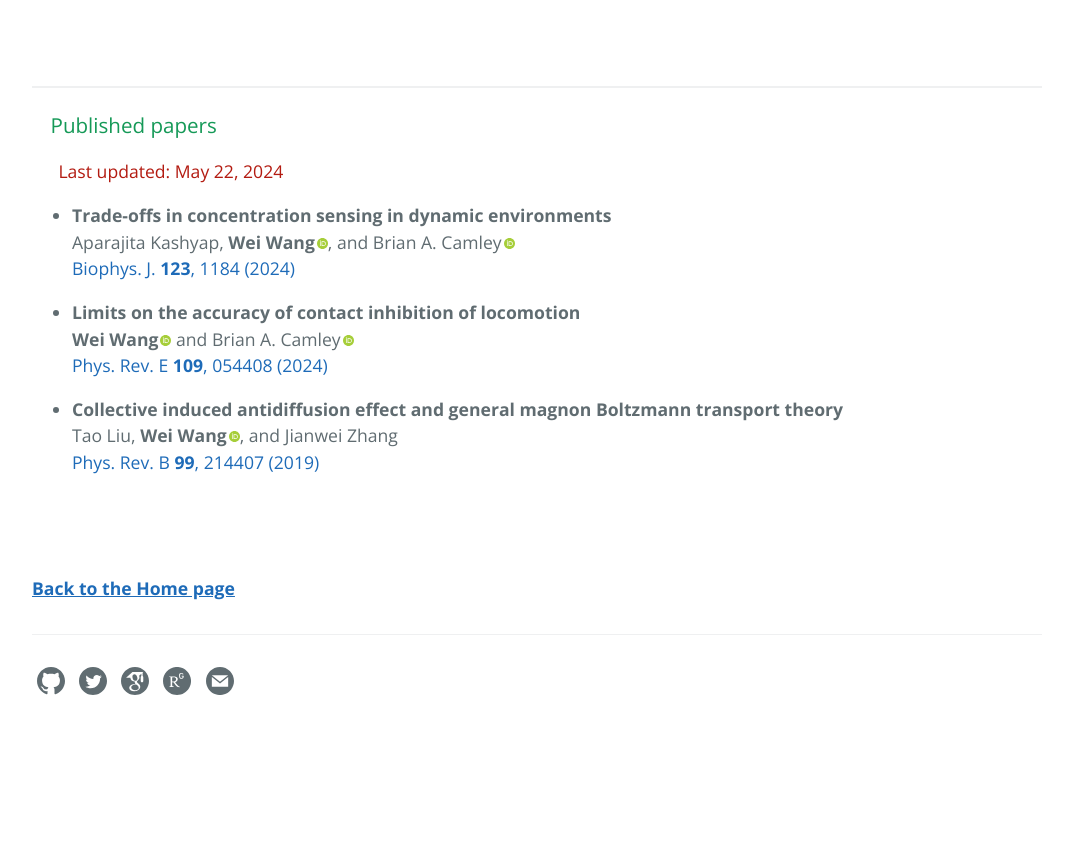
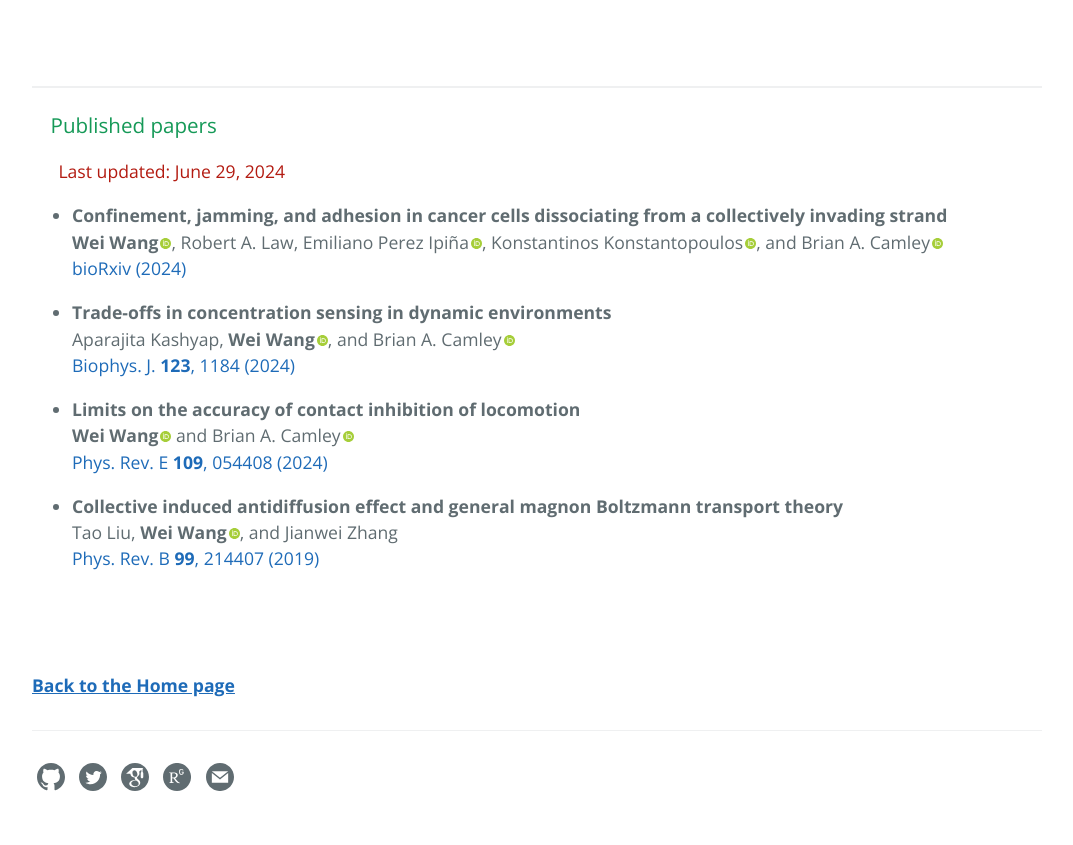
Before and after one commit to wwang721/wwang721.github.io, a Jekyll site: the page built from 2publications.md, in a window 1280 px wide. Shown: the part 328-1173 px from the top of the page, without its empty margins (103-1176 px from the left). Built offline with Jekyll 4.4.1, drawn with Linux system fonts in a browser that asks for light colours; comment, search, counter and statistics services are not loaded; before the commit the page ends 1077 px from its top, so only the background shows below that.

Commit message:
:memo: Update pub

```diff
--- a/2publications.md
+++ b/2publications.md
@@ -45,7 +45,15 @@ div.arxivfeed {
 <hr style="margin:40px 0px -10px 0px"/>
 ### &ensp;&thinsp;&thinsp;Published papers
 
-&emsp;&ensp;<font color="#b31b11">Last updated: May 22, 2024</font>
+&emsp;&ensp;<font color="#b31b11">Last updated: June 29, 2024</font>
+
+
+<div class="altmetric-embed altmetric-badge-popover-left" data-badge-type="donut" data-doi="10.1101/2024.06.28.601053" style="float:right"></div>
+- **Confinement, jamming, and adhesion in cancer cells dissociating from a collectively invading strand**\
+**Wei Wang**[<img src='/images/orcid.logo.icon.svg' onerror="this.style.display='none'" alt="" width="13px" style="padding:0 0.1px 0 2px"/>](https://orcid.org/0000-0002-0053-1069){:target="_blank"}, Robert A. Law, Emiliano Perez Ipiña[<img src='/images/orcid.logo.icon.svg' onerror="this.style.display='none'" alt="" width="13px" style="padding:0 0.1px 0 2px"/>](https://orcid.org/0000-0002-1664-0411){:target="_blank"}, Konstantinos Konstantopoulos[<img src='/images/orcid.logo.icon.svg' onerror="this.style.display='none'" alt="" width="13px" style="padding:0 0.1px 0 2px"/>](https://orcid.org/0000-0003-2623-1459
+){:target="_blank"}, and Brian A. Camley[<img src='/images/orcid.logo.icon.svg' onerror="this.style.display='none'" alt="" width="13px" style="padding:0 0.1px 0 2px"/>](https://orcid.org/0000-0002-0765-6956){:target="_blank"}\
+[bioRxiv (2024)](https://doi.org/10.1101/2024.06.28.601053){:target="_blank"}
+&ensp;
 
 
 <div class="altmetric-embed altmetric-badge-popover-left" data-badge-type="donut" data-doi="10.1016/j.bpj.2024.03.025" style="float:right"></div>
```
Also changed, not shown: _posts/2024-6-29-bioRxiv2024.md (added, +21 -0 lines), images/posts/2024-6-29.png (added), 1 other file.
